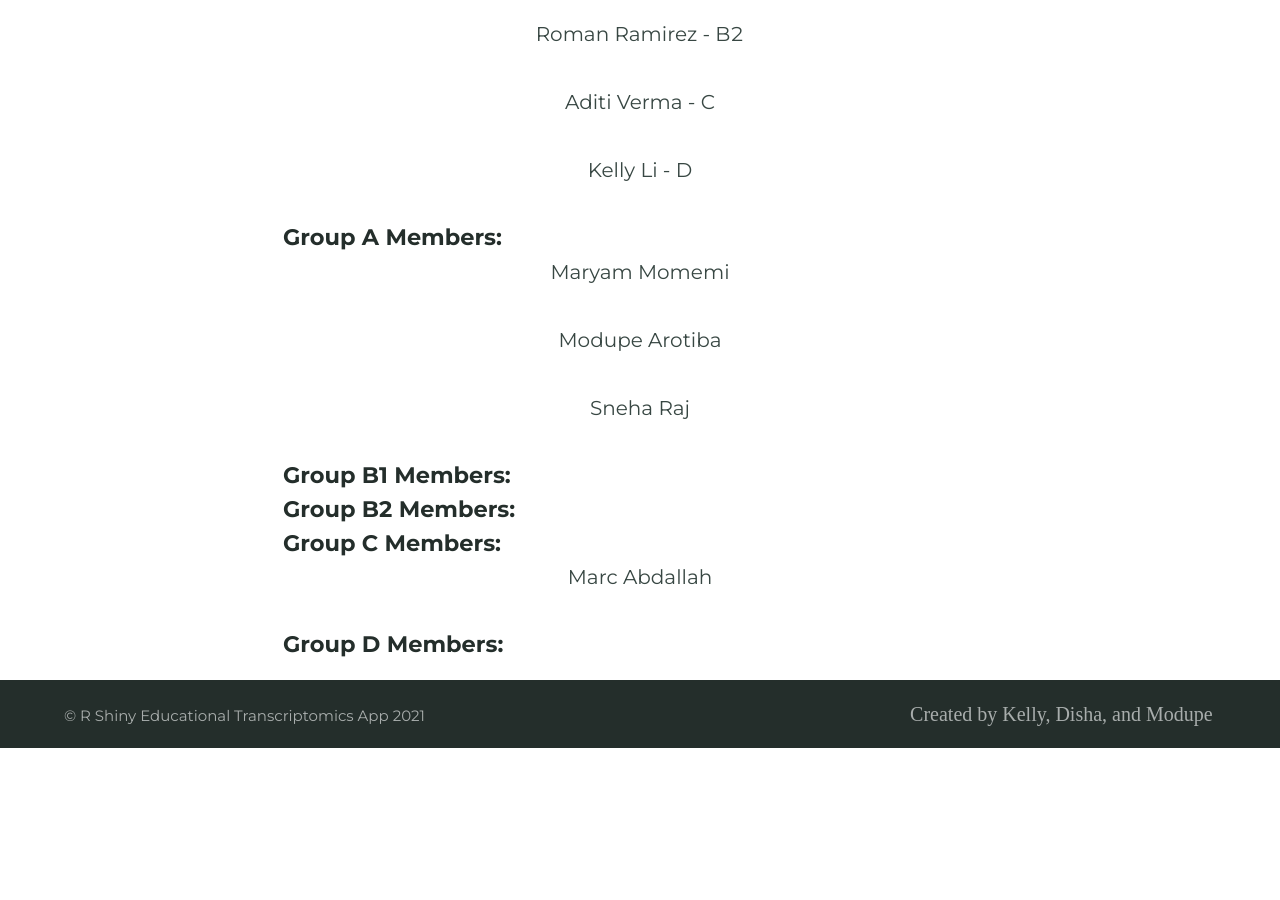
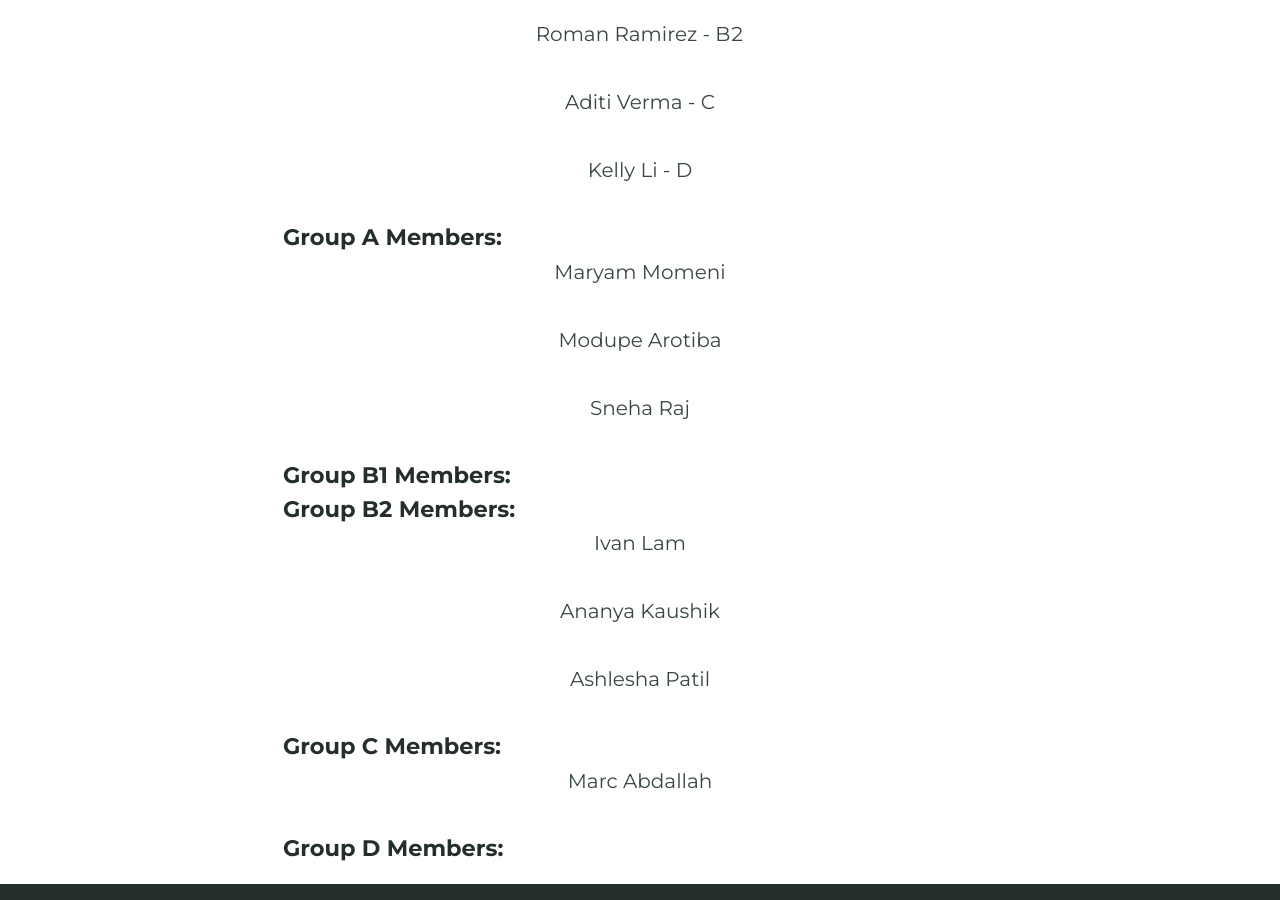
Before and after one commit to BI-STEM-Away/sMAP_dev, a Jekyll site: the page built from ourTeam.md, in a window 1280 px wide and 900 px high, scrolled down 1080 px. Built offline with Jekyll 4.4.1, drawn with Linux system fonts in a browser that asks for light colours; before the commit the page ends 1828 px from its top, so only the background shows below that.

Commit message:
Update ourTeam.md

```diff
--- a/ourTeam.md
+++ b/ourTeam.md
@@ -37,13 +37,13 @@ feature_image: "https://bi-stem-away.github.io/shiny_app_dev/Banner.png"
 
 <table><thead><tr><th style="text-align:center">Roman Ramirez - B2</th></tr></thead><tbody><tr><td style="text-align:center"><img src="https://bi-stem-away.github.io/shiny_app_dev/Logo.png" alt=""></td></tr></tbody></table>
 
-<table><thead><tr><th style="text-align:center">Aditi Verma - C</th></tr></thead><tbody><tr><td style="text-align:center"><img src="https://bi-stem-away.github.io/shiny_app_dev/Logo.png" alt=""></td></tr></tbody></table>
+<table><thead><tr><th style="text-align:center">Aditi Verma - C</th></tr></thead><tbody><tr><td style="text-align:center"><img src="https://bi-stem-away.github.io/shiny_app_dev/images/Aditi_Verma.jpg" alt=""></td></tr></tbody></table>
 
 <table><thead><tr><th style="text-align:center">Kelly Li - D</th></tr></thead><tbody><tr><td style="text-align:center"><img src="https://bi-stem-away.github.io/shiny_app_dev/Logo.png" alt=""></td></tr></tbody></table>
 
 ##### Group A Members:
 
-<table><thead><tr><th style="text-align:center">Maryam Momemi</th></tr></thead><tbody><tr><td style="text-align:center"><img src="https://bi-stem-away.github.io/shiny_app_dev/Logo.png" alt=""></td></tr></tbody></table>
+<table><thead><tr><th style="text-align:center">Maryam Momeni</th></tr></thead><tbody><tr><td style="text-align:center"><img src="https://bi-stem-away.github.io/shiny_app_dev/images/Maryam.jpg" alt=""></td></tr></tbody></table>
 
 <table><thead><tr><th style="text-align:center">Modupe Arotiba</th></tr></thead><tbody><tr><td style="text-align:center"><img src="https://bi-stem-away.github.io/shiny_app_dev/Logo.png" alt=""></td></tr></tbody></table>
 
@@ -53,6 +53,12 @@ feature_image: "https://bi-stem-away.github.io/shiny_app_dev/Banner.png"
 
 ##### Group B2 Members:
 
+<table><thead><tr><th style="text-align:center">Ivan Lam</th></tr></thead><tbody><tr><td style="text-align:center"><img src="https://bi-stem-away.github.io/shiny_app_dev/images/Ivan_Lam.png" alt=""></td></tr></tbody></table>
+
+<table><thead><tr><th style="text-align:center">Ananya Kaushik</th></tr></thead><tbody><tr><td style="text-align:center"><img src="https://bi-stem-away.github.io/shiny_app_dev/images/Ananya_Kaushik.png" alt=""></td></tr></tbody></table>
+
+<table><thead><tr><th style="text-align:center">Ashlesha Patil</th></tr></thead><tbody><tr><td style="text-align:center"><img src="https://bi-stem-away.github.io/shiny_app_dev/images/Ashlesha.jpg" alt=""></td></tr></tbody></table>
+
 ##### Group C Members:
 
 <table><thead><tr><th style="text-align:center">Marc Abdallah</th></tr></thead><tbody><tr><td style="text-align:center"><img src="https://bi-stem-away.github.io/shiny_app_dev/images/Marc_Abdallah.jpeg" alt=""></td></tr></tbody></table>
```
